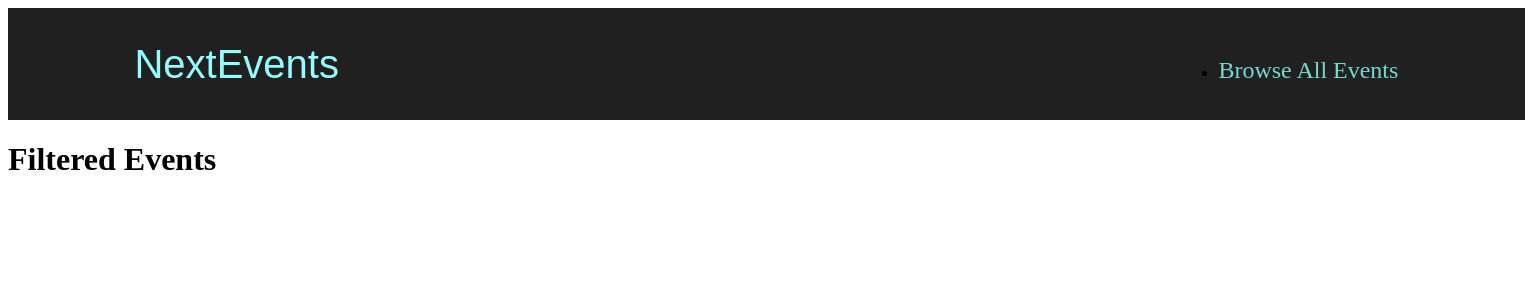
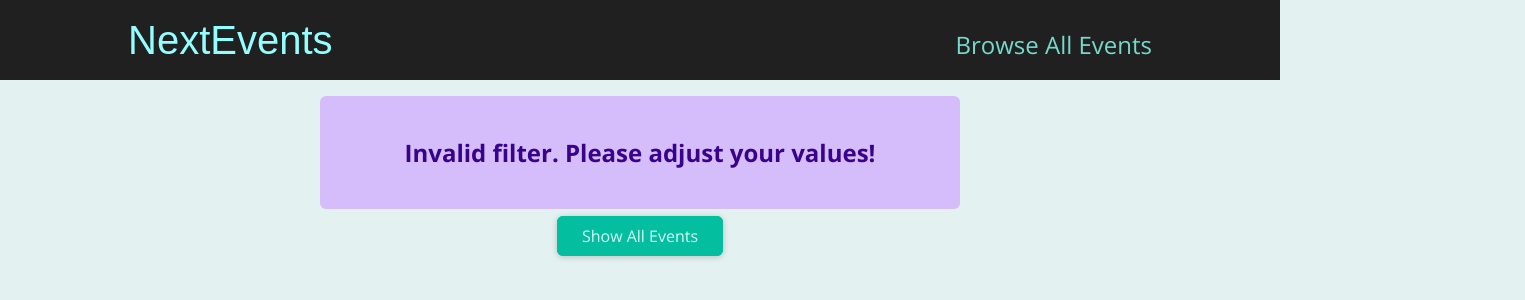
Before and after one commit to StephenRicketts/nextjs-events, a Next.js app: page /events in a window 1280 px wide. Shown: the top 300 px of the page, 1525 px wide, since content can reach past the window. Built offline with nearby package versions, Linux system fonts and the light colour scheme.

Commit message:
finished project

```diff
--- a/components/events/event-list.js
+++ b/components/events/event-list.js
@@ -3,7 +3,7 @@
 
 function EventList(props) {
   const { items } = props;
-  console.log("this is items", items);
+
   return (
     <ul className={classes.list}>
       {items.map((event) => (
--- /dev/null
+++ b/components/events/results-title.js
@@ -0,0 +1,20 @@
+import Button from '../ui/button';
+import classes from './results-title.module.css';
+
+function ResultsTitle(props) {
+  const { date } = props;
+
+  const humanReadableDate = new Date(date).toLocaleDateString('en-US', {
+    month: 'long',
+    year: 'numeric',
+  });
+
+  return (
+    <section className={classes.title}>
+      <h1>Events in {humanReadableDate}</h1>
+      <Button link='/events'>Show all events</Button>
+    </section>
+  );
+}
+
+export default ResultsTitle;
--- /dev/null
+++ b/components/events/results-title.module.css
@@ -0,0 +1,6 @@
+.title {
+  margin: 2rem auto;
+  width: 90%;
+  max-width: 40rem;
+  text-align: center;
+}
--- /dev/null
+++ b/components/ui/error-alert.js
@@ -0,0 +1,7 @@
+import classes from './error-alert.module.css';
+
+function ErrorAlert(props) {
+  return <div className={classes.alert}>{props.children}</div>;
+}
+
+export default ErrorAlert;
--- /dev/null
+++ b/components/ui/error-alert.module.css
@@ -0,0 +1,12 @@
+.alert {
+  margin: 1rem auto;
+  padding: 1rem 2rem;
+  width: 90%;
+  max-width: 40rem;
+  background-color: #d5bdfc;
+  color: #38028d;
+  font-weight: bold;
+  font-size: 1.5rem;
+  text-align: center;
+  border-radius: 6px;
+}
--- a/pages/_app.js
+++ b/pages/_app.js
@@ -1,4 +1,5 @@
 import Layout from "@/components/layout/layout";
+import "../styles/globals.css";
 
 export default function App({ Component, pageProps }) {
   return (
--- a/pages/events/[...slug].js
+++ b/pages/events/[...slug].js
@@ -1,8 +1,69 @@
+import EventList from "@/components/events/event-list";
+import ResultsTitle from "@/components/events/results-title";
+import Button from "@/components/ui/button";
+import ErrorAlert from "@/components/ui/error-alert";
+import { getFilteredEvents } from "@/dummy-data";
+import { useRouter } from "next/router";
+
 function FilteredEventsPage() {
+  const router = useRouter();
+
+  const filterData = router.query.slug;
+
+  if (!filterData) {
+    return <p className="center">Loading...</p>;
+  }
+
+  const filteredYear = filterData[0];
+  const filteredMonth = filterData[1];
+
+  const numYear = +filteredYear;
+  const numMonth = +filteredMonth;
+
+  if (
+    isNaN(numYear) ||
+    isNaN(numMonth) ||
+    numYear > 2030 ||
+    numYear < 2021 ||
+    numMonth < 1 ||
+    numMonth > 12
+  ) {
+    return (
+      <>
+        <ErrorAlert>
+          <p>Invalid filter. Please adjust your values!</p>
+        </ErrorAlert>
+        <div className="center">
+          <Button link="/events">Show All Events</Button>
+        </div>
+      </>
+    );
+  }
+
+  const filteredEvents = getFilteredEvents({
+    year: numYear,
+    month: numMonth,
+  });
+
+  if (!filteredEvents || filteredEvents.length === 0) {
+    return (
+      <>
+        <ErrorAlert>
+          <p>No events found for chosed filter!</p>
+        </ErrorAlert>
+        <div className="center">
+          <Button link="/events">Show All Events</Button>
+        </div>
+      </>
+    );
+  }
+
+  const date = new Date(numYear, numMonth - 1);
   return (
-    <div>
-      <h1>Filtered Events</h1>
-    </div>
+    <>
+      <ResultsTitle date={date} />
+      <EventList items={filteredEvents} />
+    </>
   );
 }
 
```
Also changed, not shown: components/events/events-search.js (+16 -3 lines), pages/events/[eventId].js (+6 -1 lines), pages/events/index.js (+10 -0 lines), pages/index.js (+7 -1 lines).
